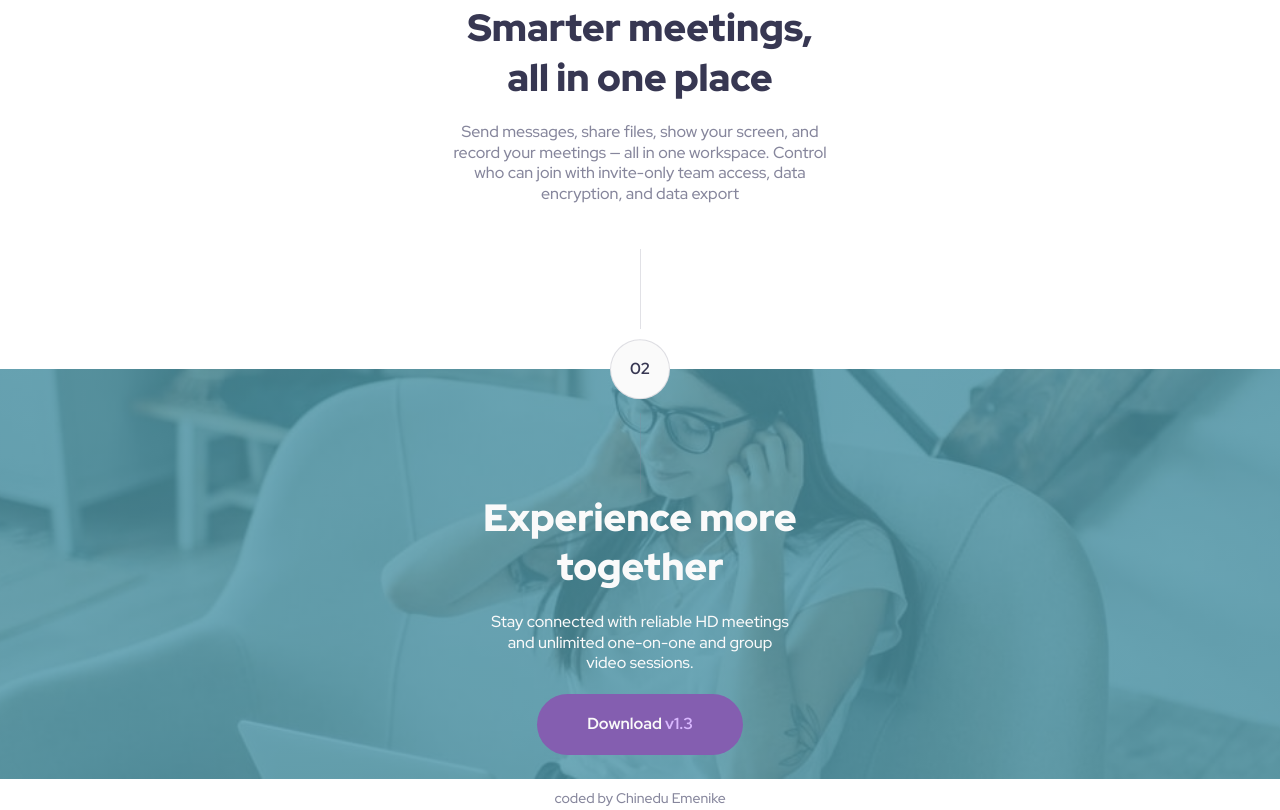
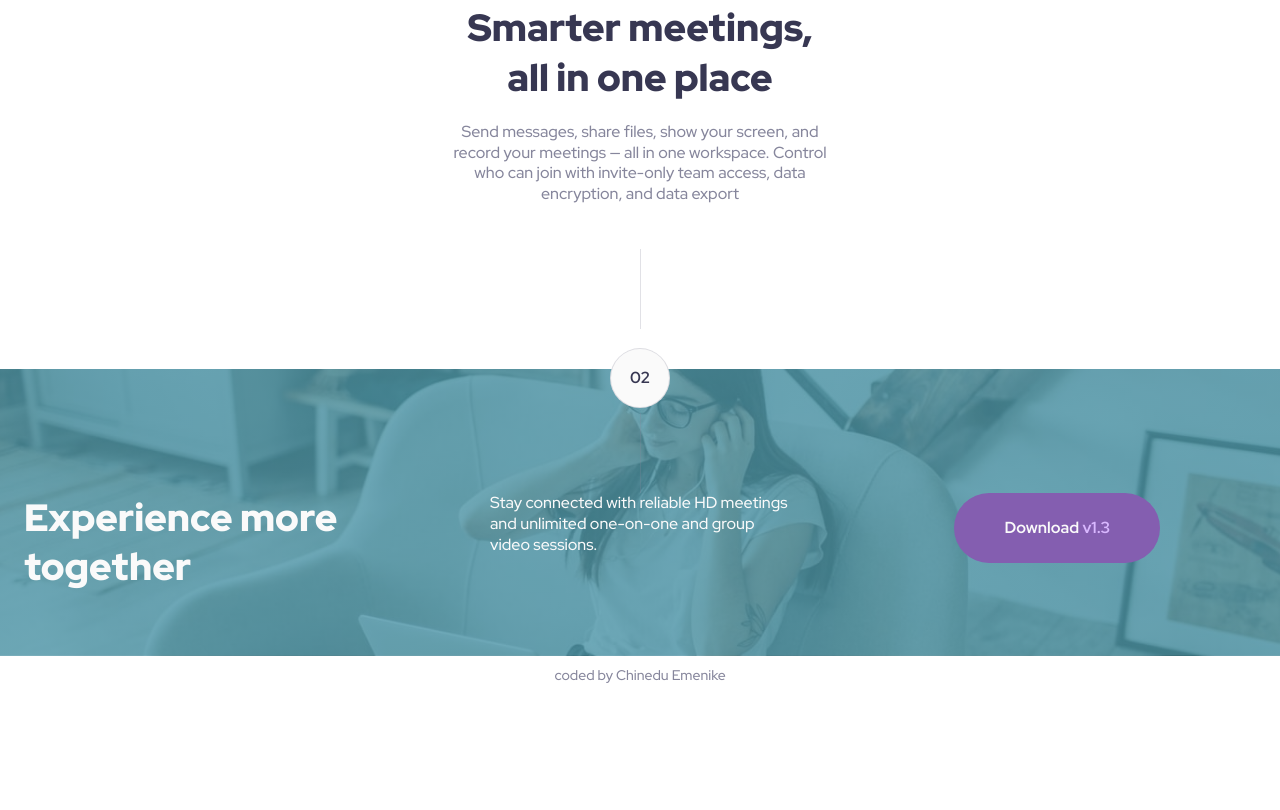
Before and after one commit to DeGuzman7/meet-landing-page, a plain HTML site: page index.html in a window 1280 px wide. Shown: the part 1182-1992 px from the top of the page. After the commit the page ends 1866 px from the top, so only its background shows below. Drawn offline with Linux system fonts and the light colour scheme.

Commit message:
modified footer section

```diff
--- a/style.css
+++ b/style.css
@@ -366,3 +366,17 @@ h5 {
   }
 
 }
+
+@media(min-width:1020px){
+  .footer-content{
+    display: grid;
+    grid-template-columns: repeat(3,1fr);
+    text-align: start;
+    padding-bottom: 4rem;
+  }
+  .btn3{
+    border-radius: 45rem;
+    max-height: 7rem;
+  }
+
+}
```
